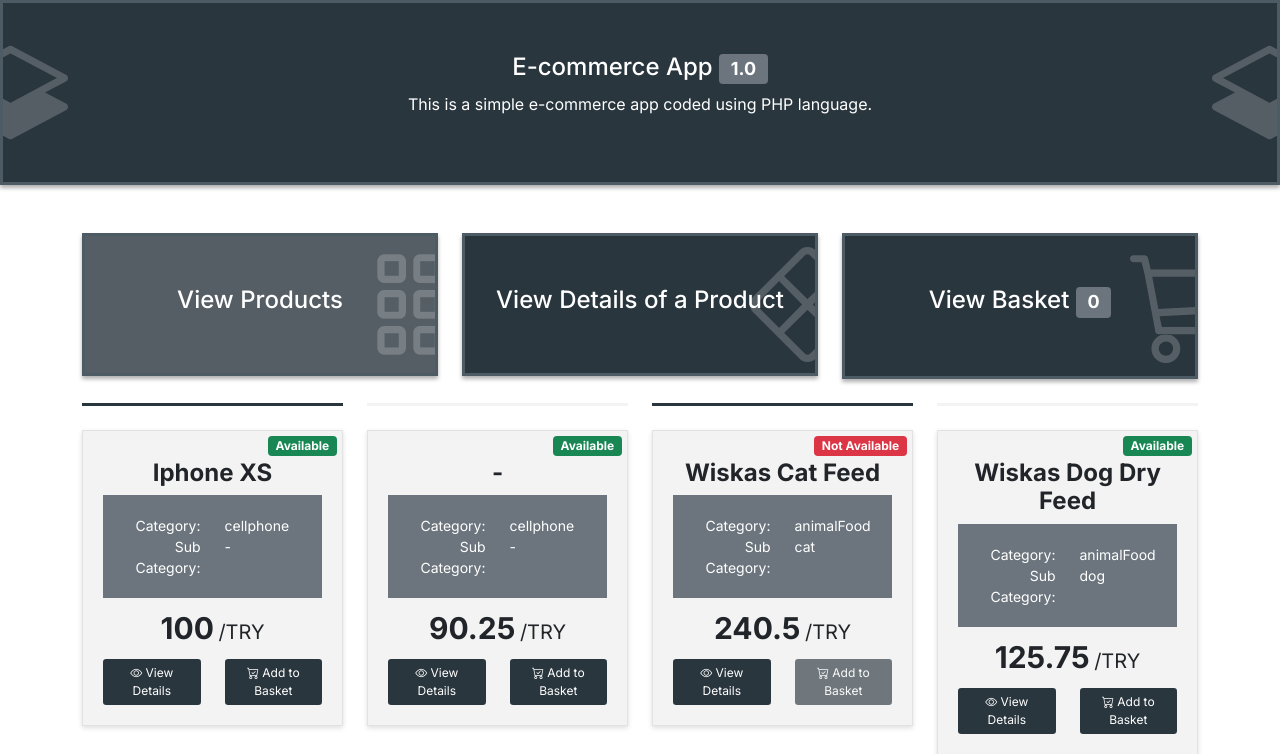
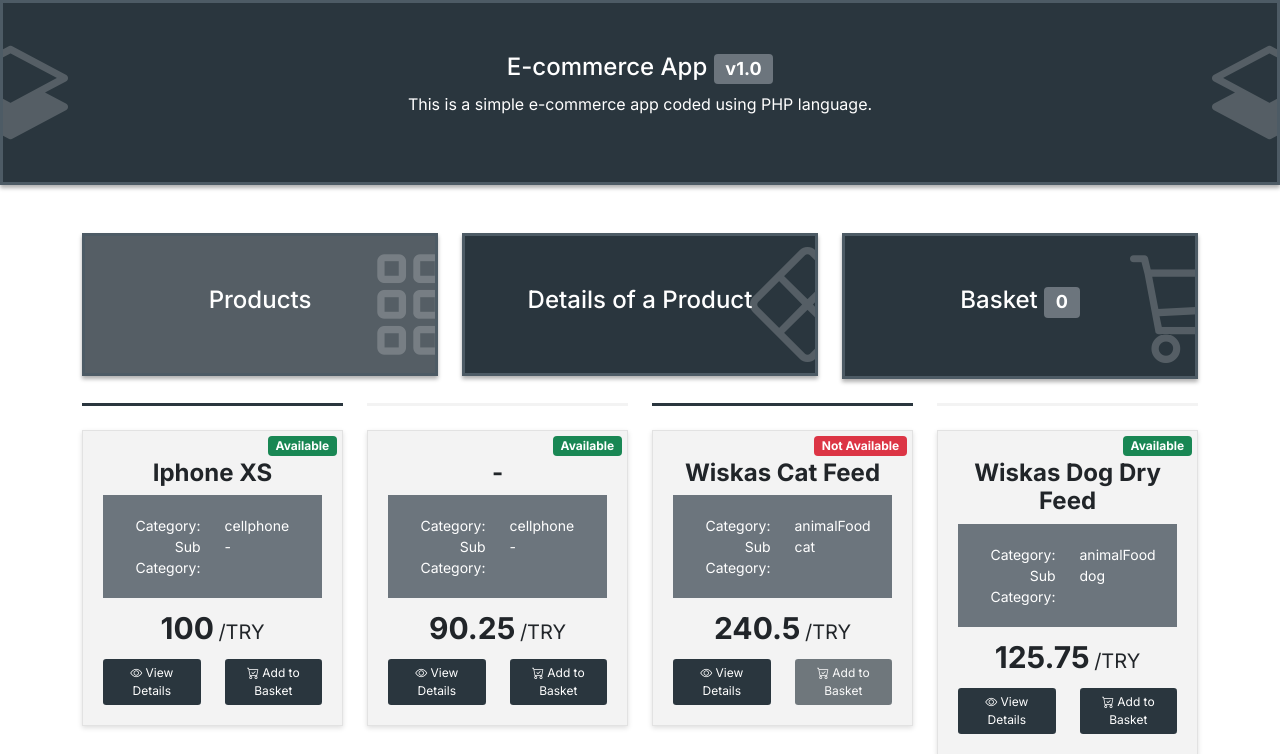
Before and after one commit to SametALMDR/simple-e-commerce-app, a PHP site: page / in a window 1280 px wide. Shown: the top 754 px of the page. Run offline with PHP 8.4, Linux system fonts and the light colour scheme; some libraries are stand-ins or nearby versions.

Commit message:
Views updated

```diff
--- a/view/basket.php
+++ b/view/basket.php
@@ -4,21 +4,21 @@
             <a href="index.php">
                 <div class="step">
                     <i class="bi bi-grid-3x3-gap"></i>
-                    <h4>View Products</h4>
+                    <h4>Products</h4>
                 </div>
             </a>
         </div>
         <div class="col-md-4">
             <div class="step">
                 <i class="bi bi-x-diamond"></i>
-                <h4>View Details of a Product</h4>
+                <h4>Details of a Product</h4>
             </div>
         </div>
         <div class="col-md-4">
             <a href="viewbasket.php">
                 <div class="step active">
                     <i class="bi bi-cart3"></i>
-                    <h4>View Basket <span class="badge bg-secondary basket-count"><?=$BasketCount;?></span></h4>
+                    <h4>Basket <span class="badge bg-secondary basket-count"><?=$BasketCount;?></span></h4>
                 </div>
             </a>
         </div>
--- a/view/header.php
+++ b/view/header.php
@@ -18,7 +18,7 @@
 
 <div class="step">
     <i class="bi bi-layers-half left-50"></i>
-    <h4><?=$app->getAppName();?> <span class="badge bg-secondary"><?=$app->getAppVersion();?></span></h4>
+    <h4><?=$app->getAppName();?> <span class="badge bg-secondary">v<?=$app->getAppVersion();?></span></h4>
     <p><?=$app->getAppDescription();?></p>
     <i class="bi bi-layers-half"></i>
 </div>
--- a/view/product.php
+++ b/view/product.php
@@ -4,21 +4,21 @@
             <a href="index.php">
                 <div class="step">
                     <i class="bi bi-grid-3x3-gap"></i>
-                    <h4>View Products</h4>
+                    <h4>Products</h4>
                 </div>
             </a>
         </div>
         <div class="col-md-4">
             <div class="step active">
                 <i class="bi bi-x-diamond"></i>
-                <h4>View Details of a Product</h4>
+                <h4>Details of a Product</h4>
             </div>
         </div>
         <div class="col-md-4">
             <a href="viewbasket.php">
                 <div class="step">
                     <i class="bi bi-cart3"></i>
-                    <h4>View Basket <span class="badge bg-secondary basket-count"><?=$BasketCount;?></span></h4>
+                    <h4>Basket <span class="badge bg-secondary basket-count"><?=$BasketCount;?></span></h4>
                 </div>
             </a>
         </div>
--- a/view/products.php
+++ b/view/products.php
@@ -4,21 +4,21 @@
             <a href="index.php">
                 <div class="step active">
                     <i class="bi bi-grid-3x3-gap"></i>
-                    <h4>View Products</h4>
+                    <h4>Products</h4>
                 </div>
             </a>
         </div>
         <div class="col-md-4">
             <div class="step">
                 <i class="bi bi-x-diamond"></i>
-                <h4>View Details of a Product</h4>
+                <h4>Details of a Product</h4>
             </div>
         </div>
         <div class="col-md-4">
             <a href="viewbasket.php">
                 <div class="step">
                     <i class="bi bi-cart3"></i>
-                    <h4>View Basket <span class="badge bg-secondary basket-count"><?=$BasketCount;?></span></h4>
+                    <h4>Basket <span class="badge bg-secondary basket-count"><?=$BasketCount;?></span></h4>
                 </div>
             </a>
         </div>
@@ -39,7 +39,7 @@
     </div>
     <div class="row mt-4 mb-5">
         <?php foreach($products as $product){ ?>
-        <div class="col-md-3 mb-4">
+        <div class="col-lg-3 col-md-4 mb-4">
             <div class="product">
                 <h4 class="product-name pt-2">
                     <?=$product->getName($product->getProductId());?></h4>
```
